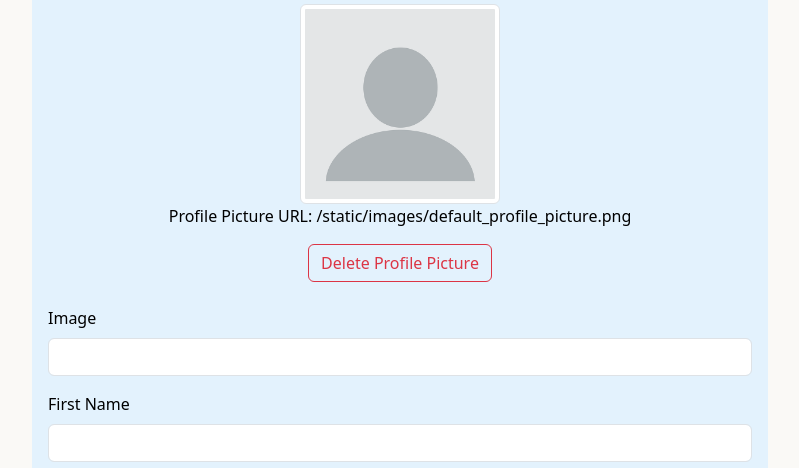
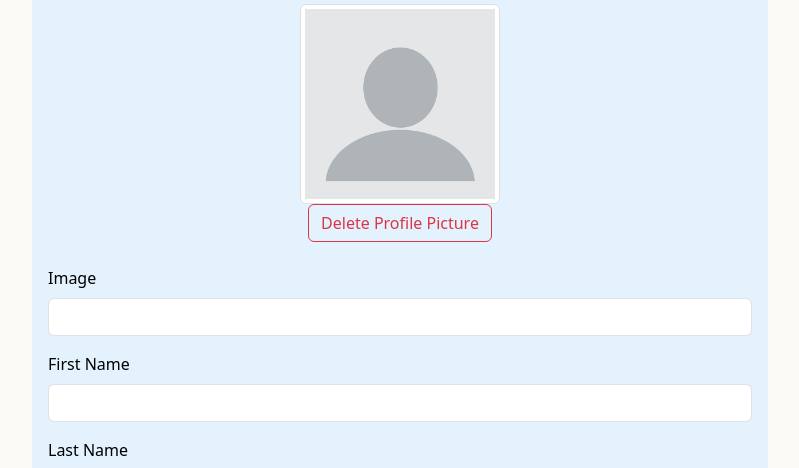
Before and after one commit to Marceillo/kayak-blog-pp4, a Django app: page /profile_edit/ in a window 1280 px wide. Shown: the part 262-730 px from the top of the page, without its empty margins (240-1039 px from the left). Run offline with Django 4.2, Linux system fonts and the light colour scheme; the visitor is signed in with stand-in values (Sample User, id 1); data comes from the database, SQL or seed files in the repository; some libraries are stand-ins or nearby versions.

Commit message:
Remove debugging code from profile edit and user profile html

```diff
--- a/blog/templates/blog/profile_edit.html
+++ b/blog/templates/blog/profile_edit.html
@@ -15,7 +15,6 @@
                     <p class="card-text text-center">{% trans "Kayaker profile update" %}</p>
                     <div class="text-center mb-4">
                         <img src="{{ profile.get_profile_picture_url }}" alt="Profile picture" class="img-thumbnail" width="200">
-                        <p>Profile Picture URL: {{ user.userprofile.get_profile_picture_url }}</p>
                         <div class="mt3">
                             <button class="btn btn-outline-danger" type="submit" name="delete_image">{% trans "Delete Profile Picture" %}</button>
                         </div>
--- a/blog/templates/blog/user_profile.html
+++ b/blog/templates/blog/user_profile.html
@@ -12,7 +12,6 @@
 
                     <div class="text-center mb-4">
                         <img src="{{ user.userprofile.get_profile_picture_url }}" alt="Profile Picture" class="img-thumbnail" width="200">
-                        <p>Profile Picture URL: {{ user.userprofile.get_profile_picture_url }}</p>
                     </div>
 
                     <div class="row mb-3 ">
```
